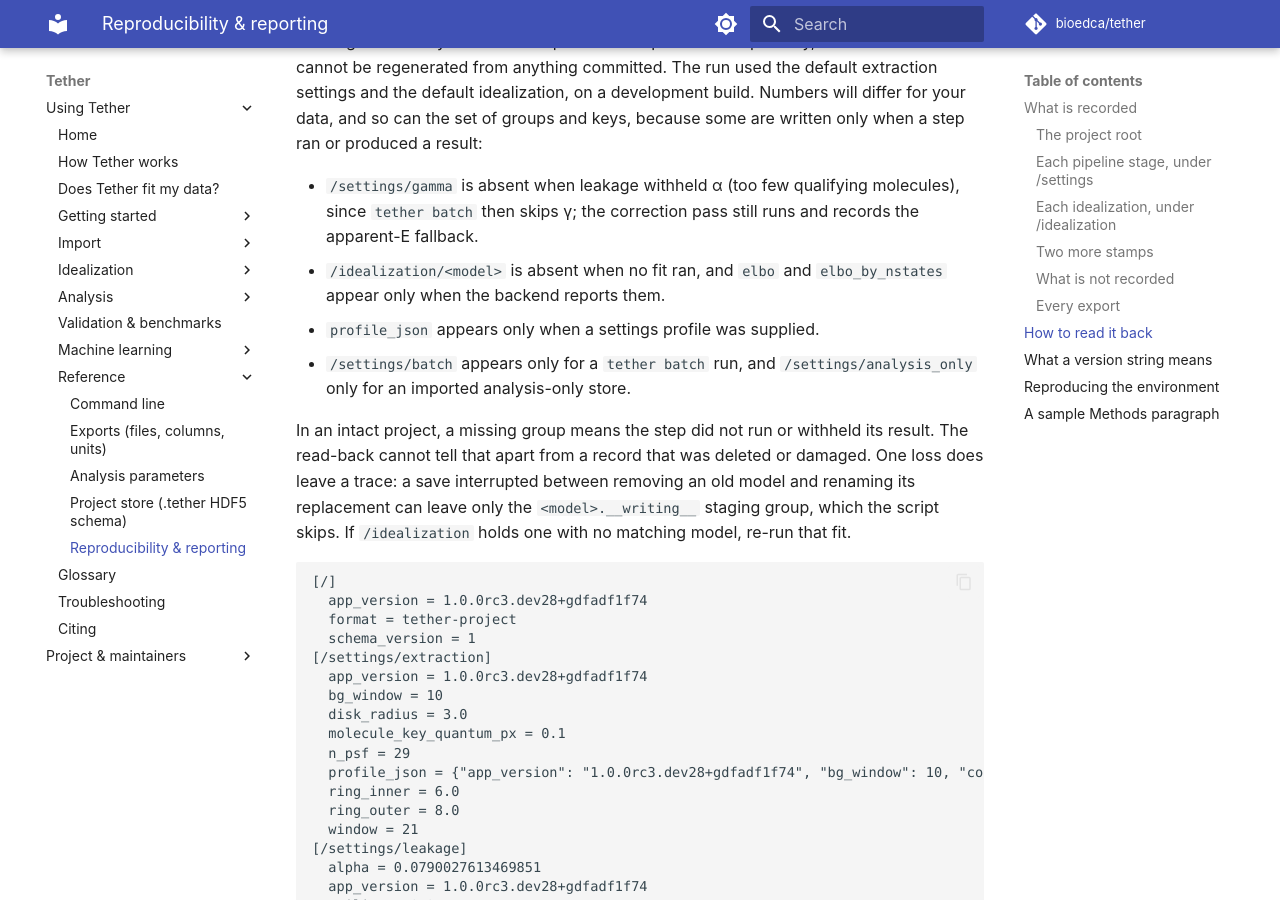
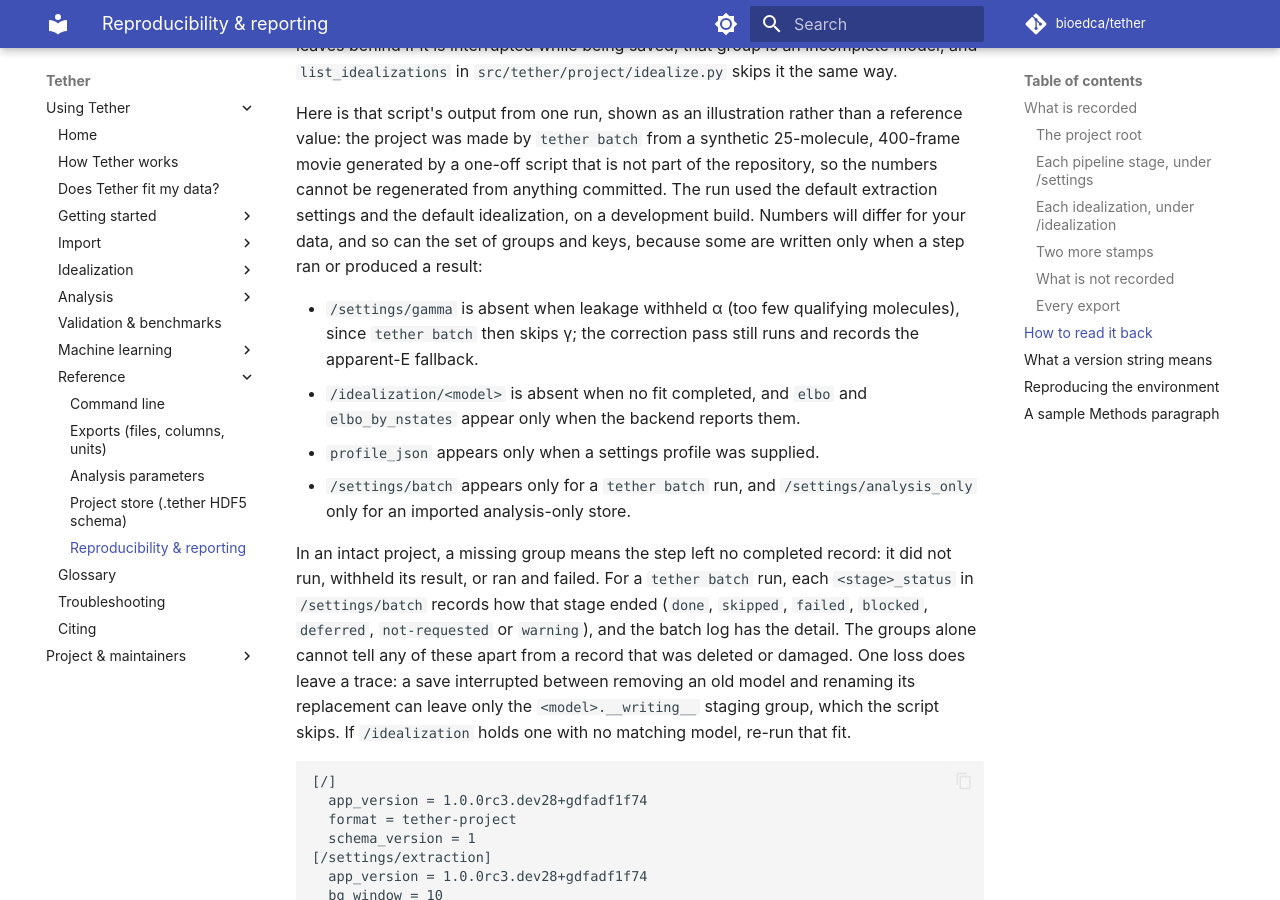
Before and after one commit to bioedca/tether, an MkDocs documentation site: the page built from docs/reproducibility.md, in a window 1280 px wide and 900 px high, scrolled down 6400 px. Built offline with MkDocs 1.6.1 and Material for MkDocs 9.7.7, drawn with Linux system fonts in a browser that asks for light colours; comment, search, counter and statistics services are not loaded; the version menu is left out; some of the changed text lies outside the part shown.

Commit message:
docs(reproducibility): scope missing groups and figure parameters (#175)
A stage can run and fail without writing its group; /settings/batch
records how each stage ended. A figure sidecar's parameters are what the
caller passed, so the page says to pass every plot setting.

```diff
--- a/docs/reproducibility.md
+++ b/docs/reproducibility.md
@@ -165,7 +165,7 @@
 | `app_version` | The Tether version that wrote the export. |
 | `created_utc` | When. |
 | `source_project` | The project it came from, as a file name. For a figure it is whatever the code that exported it passed in. |
-| `parameters` | The export's own settings, such as the intensity quantity and molecule count. |
+| `parameters` | For the store exports, the export's own settings, such as the intensity quantity and molecule count. For a figure, whatever the code that exported it passed in, plus `formats`, `dpi` and `outputs`; nothing records a plotting choice such as the bin count unless that code passes it, so pass every setting the plot was drawn with. |
 
 Figures are stamped twice more: the version is printed in the figure footer and embedded in
 the PDF, SVG and PNG metadata. The printed footer is there only with `export_figure`'s
@@ -217,14 +217,17 @@
 - `/settings/gamma` is absent when leakage withheld α (too few qualifying molecules), since
   `tether batch` then skips γ; the correction pass still runs and records the apparent-E
   fallback.
-- `/idealization/<model>` is absent when no fit ran, and `elbo` and `elbo_by_nstates` appear
+- `/idealization/<model>` is absent when no fit completed, and `elbo` and `elbo_by_nstates` appear
   only when the backend reports them.
 - `profile_json` appears only when a settings profile was supplied.
 - `/settings/batch` appears only for a `tether batch` run, and `/settings/analysis_only` only
   for an imported analysis-only store.
 
-In an intact project, a missing group means the step did not run or withheld its result. The
-read-back cannot tell that apart from a record that was deleted or damaged. One loss does leave
+In an intact project, a missing group means the step left no completed record: it did not
+run, withheld its result, or ran and failed. For a `tether batch` run, each `<stage>_status`
+in `/settings/batch` records how that stage ended (`done`, `skipped`, `failed`, `blocked`,
+`deferred`, `not-requested` or `warning`), and the batch log has the detail. The groups alone
+cannot tell any of these apart from a record that was deleted or damaged. One loss does leave
 a trace: a save interrupted between removing an old model and renaming its replacement can
 leave only the `<model>.__writing__` staging group, which the script skips. If
 `/idealization` holds one with no matching model, re-run that fit.
```
